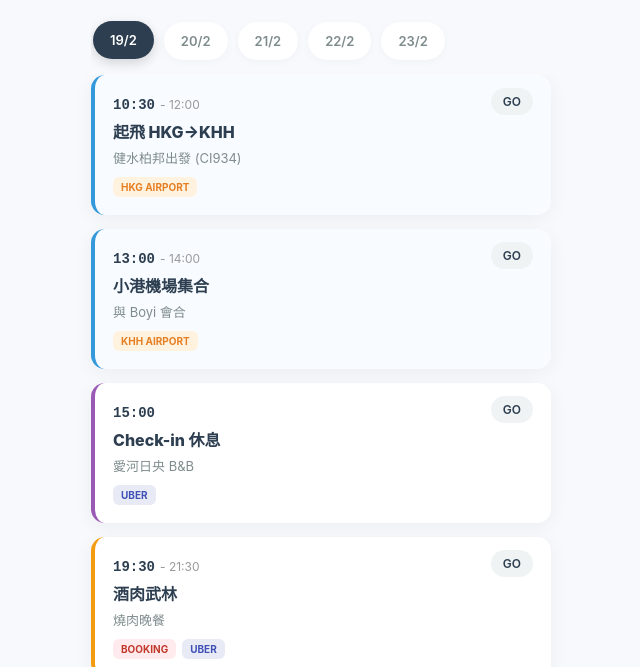
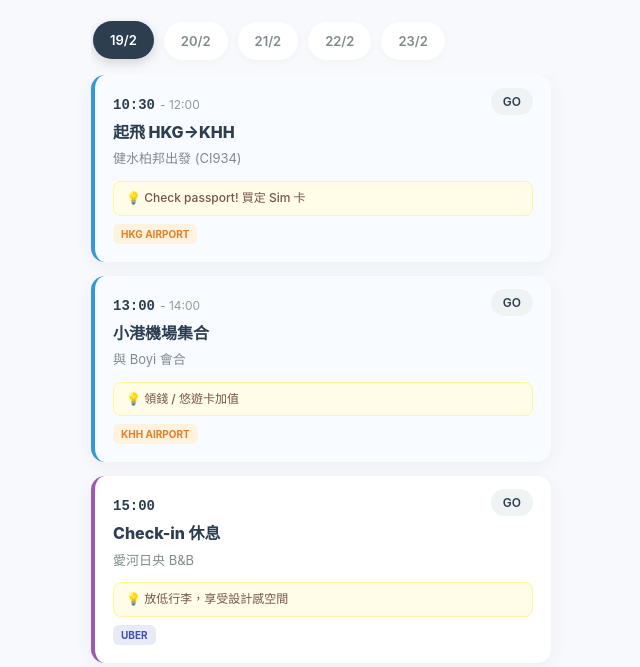
Before and after one commit to hajime-dot/kao-, a plain HTML site: page index.html in a window 1280 px wide. Shown: the part 133-800 px from the top of the page, without its empty margins (319-959 px from the left). Drawn offline with Linux system fonts and the light colour scheme.

Commit message:
Update index.html

```diff
--- a/index.html
+++ b/index.html
@@ -135,6 +135,16 @@
     .tag-metro { background: #FFF3E0; color: #E67E22; } /* Public Transport */
     .tag-book { background: #FFEBEE; color: #C0392B; } /* Booking */
 
+    /* Must Do Box */
+    .must-do-box {
+        margin-top: 12px; padding: 8px 12px;
+        background: #FFFDE7; color: #795548;
+        font-size: 12px; border-radius: 8px;
+        display: flex; align-items: flex-start; gap: 6px;
+        line-height: 1.4; font-weight: 500;
+        border: 1px solid #FFF59D;
+    }
+
     .btn-map {
         float: right; margin-top: -5px; font-size: 12px;
         background: #F0F3F4; padding: 6px 12px; border-radius: 20px;
@@ -153,8 +163,11 @@
     .input-group { background: white; padding: 20px; border-radius: var(--radius-l); box-shadow: var(--shadow-soft); margin-bottom: 20px; }
     .form-input { width: 100%; padding: 12px; border: 1px solid #EEE; border-radius: 10px; margin-bottom: 10px; font-size: 15px; }
     .check-grid { display: flex; flex-wrap: wrap; gap: 8px; margin: 10px 0 15px; }
-    .check-item { padding: 6px 12px; border-radius: 15px; background: #F5F7FA; font-size: 12px; color: #999; cursor: pointer; }
-    .check-item.checked { background: var(--text-main); color: white; }
+    .check-item { padding: 6px 12px; border-radius: 15px; background: #F5F7FA; font-size: 12px; color: #999; cursor: pointer; border: 1px solid transparent; }
+    .check-item.checked { background: var(--text-main); color: white; border-color: var(--text-main); }
+
+    .sel-btn-row { display: flex; gap: 10px; margin-bottom: 8px; }
+    .sel-btn { font-size: 11px; padding: 4px 10px; background: #EEE; border:none; border-radius: 4px; color: #666; cursor: pointer; }
 
     /* --- Countdown Section --- */
     #sec-countdown { text-align: center; padding-top: 40px; }
@@ -197,7 +210,13 @@
                     <input type="number" id="m-amt" class="form-input" placeholder="金額 ($)">
                     <select id="m-payer" class="form-input"><option>付款人</option></select>
                 </div>
+
+                <div class="sel-btn-row">
+                    <button class="sel-btn" onclick="toggleAllChecks(true)">全選</button>
+                    <button class="sel-btn" onclick="toggleAllChecks(false)">全不選</button>
+                </div>
                 <div id="m-targets" class="check-grid"></div>
+
                 <button onclick="addExpense()" style="width:100%; padding:12px; background:var(--text-main); color:white; border:none; border-radius:10px; font-weight:bold;">記帳</button>
             </div>
             <div id="balance-list" style="margin-bottom:20px;"></div>
@@ -264,54 +283,54 @@
         {
             date: "19/2 (四)",
             events: [
-                { time: "10:30", end: "12:00", title: "起飛 HKG->KHH", type: "transport", desc: "健水柏邦出發 (CI934)", tags: ["HKG Airport"] },
-                { time: "13:00", end: "14:00", title: "小港機場集合", type: "transport", desc: "與 Boyi 會合", tags: ["KHH Airport"] },
-                { time: "15:00", end: "", title: "Check-in 休息", type: "hotel", desc: "愛河日央 B&B", tags: ["Uber"] },
-                { time: "19:30", end: "21:30", title: "酒肉武林", type: "food", desc: "燒肉晚餐", tags: ["Booking", "Uber"] }
+                { time: "10:30", end: "12:00", title: "起飛 HKG->KHH", type: "transport", desc: "健水柏邦出發 (CI934)", tags: ["HKG Airport"], must: "Check passport! 買定 Sim 卡" },
+                { time: "13:00", end: "14:00", title: "小港機場集合", type: "transport", desc: "與 Boyi 會合", tags: ["KHH Airport"], must: "領錢 / 悠遊卡加值" },
+                { time: "15:00", end: "", title: "Check-in 休息", type: "hotel", desc: "愛河日央 B&B", tags: ["Uber"], loc: "愛河日央", must: "放低行李，享受設計感空間" },
+                { time: "19:30", end: "21:30", title: "酒肉武林", type: "food", desc: "燒肉晚餐", tags: ["Booking", "Uber"], must: "必點：壺漬牛肋條、蔥鹽牛舌" }
             ]
         },
         {
             date: "20/2 (五)",
             events: [
-                { time: "07:30", end: "08:30", title: "梳洗", type: "hotel", desc: "準備出門", tags: [] },
-                { time: "08:30", end: "09:30", title: "大ㄎㄡ胖碳烤三明治", type: "food", desc: "人氣早餐", tags: ["行 6分鐘"] },
-                { time: "10:00", end: "11:45", title: "駁二藝術特區", type: "spot", desc: "文創園區漫步", tags: ["行 14分鐘"] },
-                { time: "12:00", end: "13:00", title: "CODA coffee", type: "food", desc: "午餐時間", tags: ["行 6分鐘"] },
-                { time: "13:30", end: "16:30", title: "壽山動物園", type: "spot", desc: "Join 初、琪、歡車", tags: ["Bus 56A"] },
-                { time: "17:15", end: "19:00", title: "新堀江商圈 / 夾子園", type: "spot", desc: "青菜樂園", tags: ["Bus 56A", "Uber 15m"] },
-                { time: "19:40", end: "21:30", title: "銅花精緻涮涮鍋", type: "food", desc: "豪華火鍋", tags: ["Booked", "Uber 24m"] },
-                { time: "22:00", end: "~~", title: "返去休息", type: "hotel", desc: "晚安", tags: ["Uber 15m"], loc: "愛河日央" }
+                { time: "07:30", end: "08:30", title: "梳洗", type: "hotel", desc: "準備出門", tags: [], must: "記得搽防曬" },
+                { time: "08:30", end: "09:30", title: "大ㄎㄡ胖碳烤三明治", type: "food", desc: "人氣早餐", tags: ["行 6分鐘"], must: "招牌碳烤土司 + 鮮奶茶" },
+                { time: "10:00", end: "11:45", title: "駁二藝術特區", type: "spot", desc: "文創園區漫步", tags: ["行 14分鐘"], must: "微熱山丘拿鳳梨酥、大港橋打卡" },
+                { time: "12:00", end: "13:00", title: "CODA coffee", type: "food", desc: "午餐時間", tags: ["行 6分鐘"], must: "手沖咖啡 / 肉桂捲" },
+                { time: "13:30", end: "16:30", title: "壽山動物園", type: "spot", desc: "Join 初、琪、歡車", tags: ["Bus 56A"], must: "探訪水豚君、搭乘遊園小火車" },
+                { time: "17:15", end: "19:00", title: "新堀江商圈 / 夾子園", type: "spot", desc: "青菜樂園", tags: ["Bus 56A", "Uber 15m"], must: "夾零食、天使雞排" },
+                { time: "19:40", end: "21:30", title: "銅花精緻涮涮鍋", type: "food", desc: "豪華火鍋", tags: ["Booked", "Uber 24m"], must: "最後的黃金稀飯 (雜炊) 是本體" },
+                { time: "22:00", end: "~~", title: "返去休息", type: "hotel", desc: "晚安", tags: ["Uber 15m"], loc: "愛河日央", must: "抬腿休息" }
             ]
         },
         {
             date: "21/2 (六)",
             events: [
-                { time: "07:30", end: "08:30", title: "梳洗", type: "hotel", desc: "Good Morning", tags: [] },
-                { time: "09:00", end: "10:00", title: "興隆居", type: "food", desc: "傳統早餐", tags: ["行 15分鐘"] },
-                { time: "10:30", end: "12:00", title: "Mystoto 密室逃脫", type: "spot", desc: "燒腦時間", tags: ["Booked", "輕軌 C205"] },
-                { time: "12:10", end: "13:00", title: "炸記 (Lunch)", type: "food", desc: "午餐", tags: ["行 10分鐘"] },
-                { time: "13:30", end: "18:45", title: "SKM Park / 賽道樂園", type: "spot", desc: "Outlet + 卡丁車", tags: ["紅線->草衙站"] },
-                { time: "19:15", end: "20:30", title: "自強夜市 / 苓雅市場", type: "food", desc: "在地小吃晚餐", tags: ["紅線->三多"] },
-                { time: "21:00", end: "22:15", title: "越式洗髮", type: "spot", desc: "不想洗頭 (SPA)", tags: ["Booked", "Uber 14m"] },
-                { time: "22:30", end: "~~", title: "返去休息", type: "hotel", desc: "晚安", tags: ["Uber 9m"], loc: "愛河日央" }
+                { time: "07:30", end: "08:30", title: "梳洗", type: "hotel", desc: "Good Morning", tags: [], must: "帶行動電源" },
+                { time: "09:00", end: "10:00", title: "興隆居", type: "food", desc: "傳統早餐", tags: ["行 15分鐘"], must: "必食湯包 (要排隊)、燒餅" },
+                { time: "10:30", end: "12:00", title: "Mystoto 密室逃脫", type: "spot", desc: "燒腦時間", tags: ["Booked", "輕軌 C205"], must: "全體合作，不要吵架 XD" },
+                { time: "12:10", end: "13:00", title: "炸記 (Lunch)", type: "food", desc: "午餐", tags: ["行 10分鐘"], must: "酥脆炸雞補充熱量" },
+                { time: "13:30", end: "18:45", title: "SKM Park / 賽道樂園", type: "spot", desc: "Outlet + 卡丁車", tags: ["紅線->草衙站"], must: "鈴鹿賽道卡丁車飆車、買鞋" },
+                { time: "19:15", end: "20:30", title: "自強夜市 / 苓雅市場", type: "food", desc: "在地小吃晚餐", tags: ["紅線->三多"], must: "南豐魯肉飯、白糖粿" },
+                { time: "21:00", end: "22:15", title: "越式洗髮", type: "spot", desc: "不想洗頭 (SPA)", tags: ["Booked", "Uber 14m"], must: "全套放鬆 SPA" },
+                { time: "22:30", end: "~~", title: "返去休息", type: "hotel", desc: "晚安", tags: ["Uber 9m"], loc: "愛河日央", must: "敷個面膜" }
             ]
         },
         {
             date: "22/2 (日)",
             events: [
-                { time: "08:00", end: "09:00", title: "大田早餐店", type: "food", desc: "早餐", tags: ["行 3分鐘"] },
-                { time: "10:30", end: "16:00", title: "美濃一日遊", type: "spot", desc: "客家文化 / 紙傘", tags: ["Uber 80m"] },
-                { time: "17:40", end: "19:30", title: "阿香的廚房", type: "food", desc: "原住民料理", tags: ["Booked"] },
-                { time: "20:30", end: "~~", title: "返去休息", type: "hotel", desc: "整理行李", tags: ["Uber"], loc: "愛河日央" }
+                { time: "08:00", end: "09:00", title: "大田早餐店", type: "food", desc: "早餐", tags: ["行 3分鐘"], must: "古早味粉漿蛋餅" },
+                { time: "10:30", end: "16:00", title: "美濃一日遊", type: "spot", desc: "客家文化 / 紙傘", tags: ["Uber 80m"], must: "畫紙傘體驗、食客家粄條" },
+                { time: "17:40", end: "19:30", title: "阿香的廚房", type: "food", desc: "原住民料理", tags: ["Booked"], must: "刺蔥烘蛋、山豬肉" },
+                { time: "20:30", end: "~~", title: "返去休息", type: "hotel", desc: "整理行李", tags: ["Uber"], loc: "愛河日央", must: "確認護照、執行李" }
             ]
         },
         {
             date: "23/2 (一)",
             events: [
-                { time: "07:30", end: "09:00", title: "Check-out", type: "hotel", desc: "收拾行李", tags: [] },
-                { time: "09:00", end: "10:00", title: "晨間廚房", type: "food", desc: "最後早餐", tags: ["前金成功店"] },
-                { time: "12:45", end: "", title: "Boyi 飛機 (VJ885)", type: "transport", desc: "平安回家", tags: ["To SGN"] },
-                { time: "16:00", end: "", title: "HK組 機場報到", type: "transport", desc: "CI935", tags: ["KHH Airport"] }
+                { time: "07:30", end: "09:00", title: "Check-out", type: "hotel", desc: "收拾行李", tags: [], must: "檢查有無遺留物品" },
+                { time: "09:00", end: "10:00", title: "晨間廚房", type: "food", desc: "最後早餐", tags: ["前金成功店"], must: "炒泡麵、蛋餅" },
+                { time: "12:45", end: "", title: "Boyi 飛機 (VJ885)", type: "transport", desc: "平安回家", tags: ["To SGN"], loc: "高雄小港機場", must: "Safe Flight!" },
+                { time: "16:00", end: "", title: "HK組 機場報到", type: "transport", desc: "CI935", tags: ["KHH Airport"], loc: "高雄小港機場", must: "最後衝刺買手信" }
             ]
         }
     ];
@@ -362,6 +381,9 @@
             // Tags logic
             const tagsHtml = ev.tags && ev.tags.length > 0 ? `<div class="tags-row">${makeTags(ev.tags)}</div>` : '';
 
+            // Must Do logic
+            const mustHtml = ev.must ? `<div class="must-do-box">💡 ${ev.must}</div>` : '';
+
             // Map link: Use explicit 'loc' if present, otherwise use title + 高雄
             const queryLoc = ev.loc ? ev.loc : (ev.title + " 高雄");
             const mapUrl = "https://www.google.com/maps/search/?api=1&query=" + encodeURIComponent(queryLoc);
@@ -373,6 +395,7 @@
                 </div>
                 <div class="card-title">${ev.title}</div>
                 <div class="card-desc">${ev.desc}</div>
+                ${mustHtml}
                 ${tagsHtml}
             `;
             c.appendChild(card);
@@ -390,6 +413,15 @@
         });
         updateMoneyUI();
     }
+
+    // Select All / None Logic
+    window.toggleAllChecks = function(isCheck) {
+        document.querySelectorAll('.check-item').forEach(el => {
+            if(isCheck) el.classList.add('checked');
+            else el.classList.remove('checked');
+        });
+    }
+
     window.addExpense = function() {
         const desc = document.getElementById('m-desc').value;
         const amt = parseFloat(document.getElementById('m-amt').value);
@@ -397,6 +429,7 @@
         const targets = Array.from(document.querySelectorAll('.check-item.checked')).map(e=>e.innerText);
 
         if(!desc || isNaN(amt) || payer === '付款人') return alert('請填寫完整');
+        if(targets.length === 0) return alert('請至少選擇一人分擔');
 
         expenses.unshift({id: Date.now(), desc, amt, payer, targets});
         saveMoney();
```
